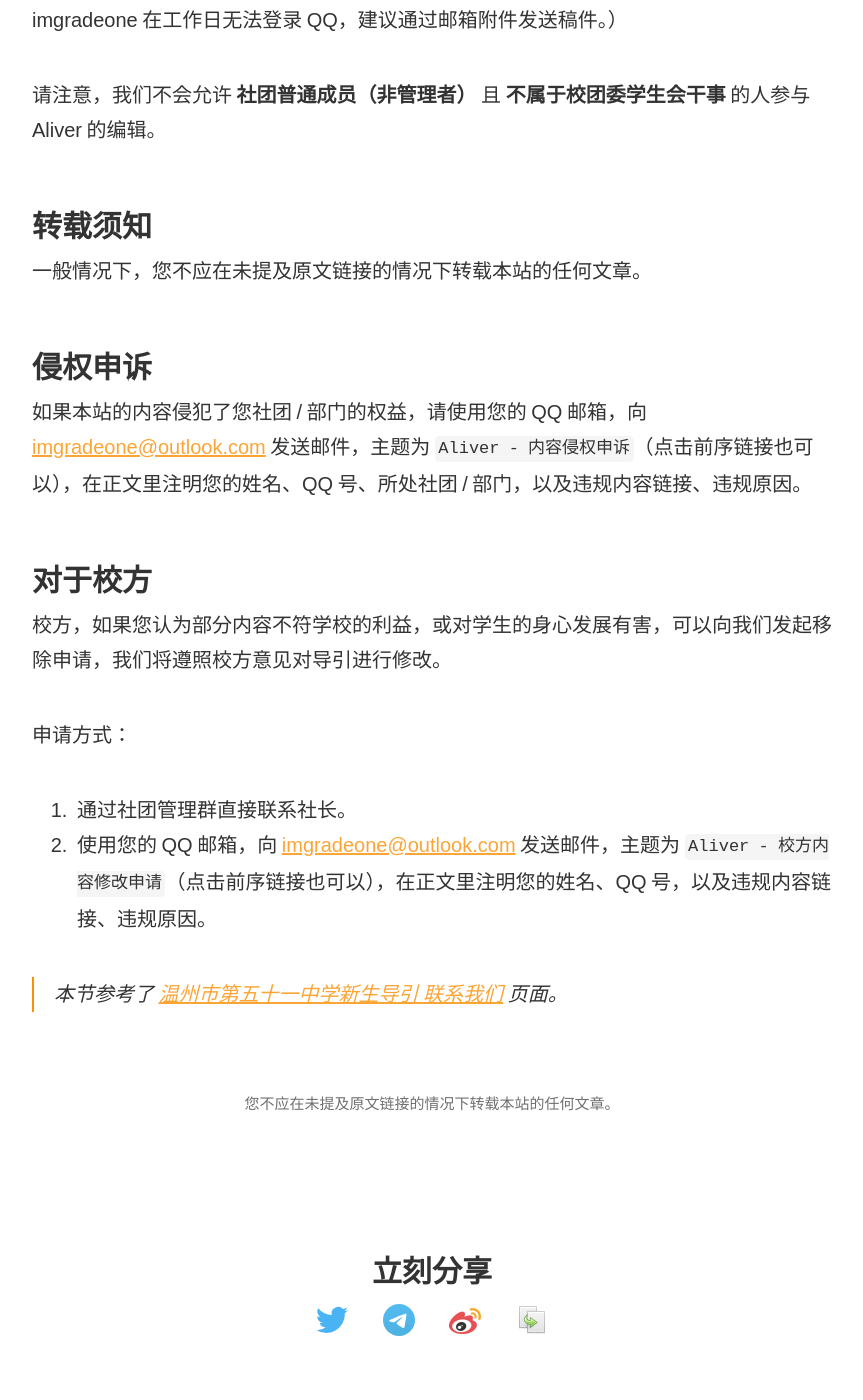
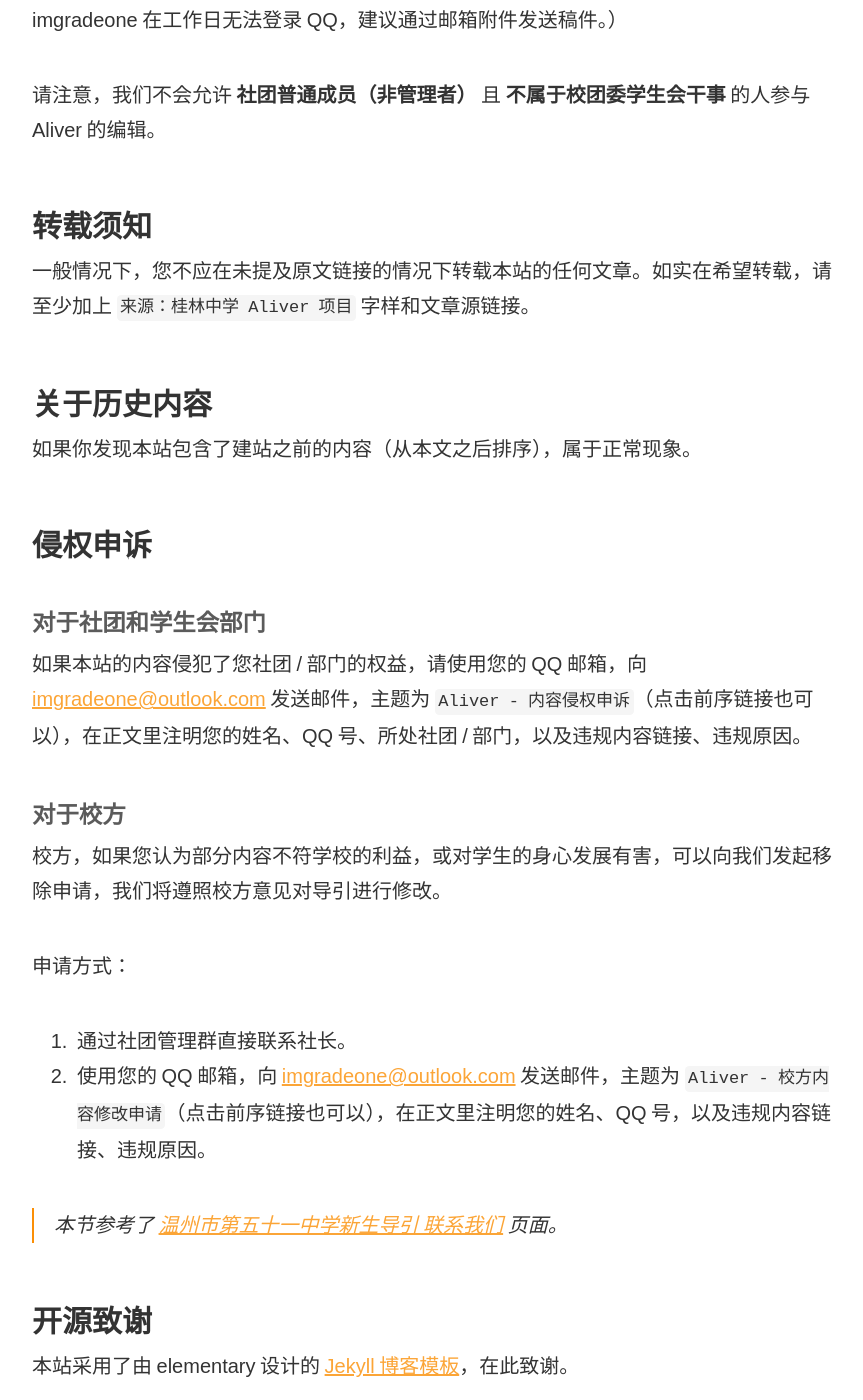
Before and after one commit to devswork-glzx/aliver, a Jekyll site: the page built from _posts/2021-11-14-helloworld.md, in a window 1280 px wide and 1400 px high, scrolled down 1313 px. Shown: the whole window, without its empty margins (208-1071 px from the left). Built offline with Jekyll 4.4.1, drawn with Linux system fonts in a browser that asks for light colours; our own code applies the rules of GitHub Pages for plain Markdown files; some of the changed text lies outside the part shown.

Commit message:
huge update.

```diff
--- a/_includes/license.html
+++ b/_includes/license.html
@@ -1,5 +1,5 @@
 <div class="license">
-  <a rel="license" target="_blank" href="https://glzx.lfdevs.com/aliver/helloworld/">
+  <a rel="license" target="_blank" href="https://glzx.lfdevs.com/aliver/helloworld/#转载须知">
     您不应在未提及原文链接的情况下转载本站的任何文章。
   </a>
 </div>
--- a/_posts/2021-11-14-helloworld.md
+++ b/_posts/2021-11-14-helloworld.md
@@ -29,13 +29,18 @@
 
 ## 转载须知
 
-一般情况下，您不应在未提及原文链接的情况下转载本站的任何文章。
+一般情况下，您不应在未提及原文链接的情况下转载本站的任何文章。如实在希望转载，请至少加上 `来源：桂林中学 Aliver 项目` 字样和文章源链接。
+
+## 关于历史内容
+如果你发现本站包含了建站之前的内容（从本文之后排序），属于正常现象。
 
 ## 侵权申诉
 
+### 对于社团和学生会部门
+
 如果本站的内容侵犯了您社团 / 部门的权益，请使用您的 QQ 邮箱，向 [imgradeone@outlook.com](mailto:imgradeone@outlook.com?subject=Aliver%20-%20内容侵权申诉) 发送邮件，主题为 `Aliver - 内容侵权申诉`（点击前序链接也可以），在正文里注明您的姓名、QQ 号、所处社团 / 部门，以及违规内容链接、违规原因。
 
-## 对于校方
+### 对于校方
 校方，如果您认为部分内容不符学校的利益，或对学生的身心发展有害，可以向我们发起移除申请，我们将遵照校方意见对导引进行修改。
 
 申请方式：
@@ -43,3 +48,9 @@
 2. 使用您的 QQ 邮箱，向 [imgradeone@outlook.com](mailto:imgradeone@outlook.com?subject=Aliver%20-%20校方内容修改申请) 发送邮件，主题为 `Aliver - 校方内容修改申请`（点击前序链接也可以），在正文里注明您的姓名、QQ 号，以及违规内容链接、违规原因。
 
 > 本节参考了 [温州市第五十一中学新生导引 联系我们](https://www.wz51z.wiki/联系我们.html) 页面。
+
+## 开源致谢
+
+本站采用了由 elementary 设计的 [Jekyll 博客模板](https://github.com/elementary/blog-template)，在此致谢。
+
+本站在 [GitHub](https://github.com/devswork-glzx/aliver) 开源，并使用 GitHub Pages 进行部署。
```
Also changed, not shown: _posts/2021-07-05-sgyk-official-website.md (added, +37 -0 lines), _posts/2021-10-11-news-hongsechuanqi-read.md (added, +21 -0 lines), _posts/2021-11-21-songlist-2021-11-21.md (added, +56 -0 lines).
